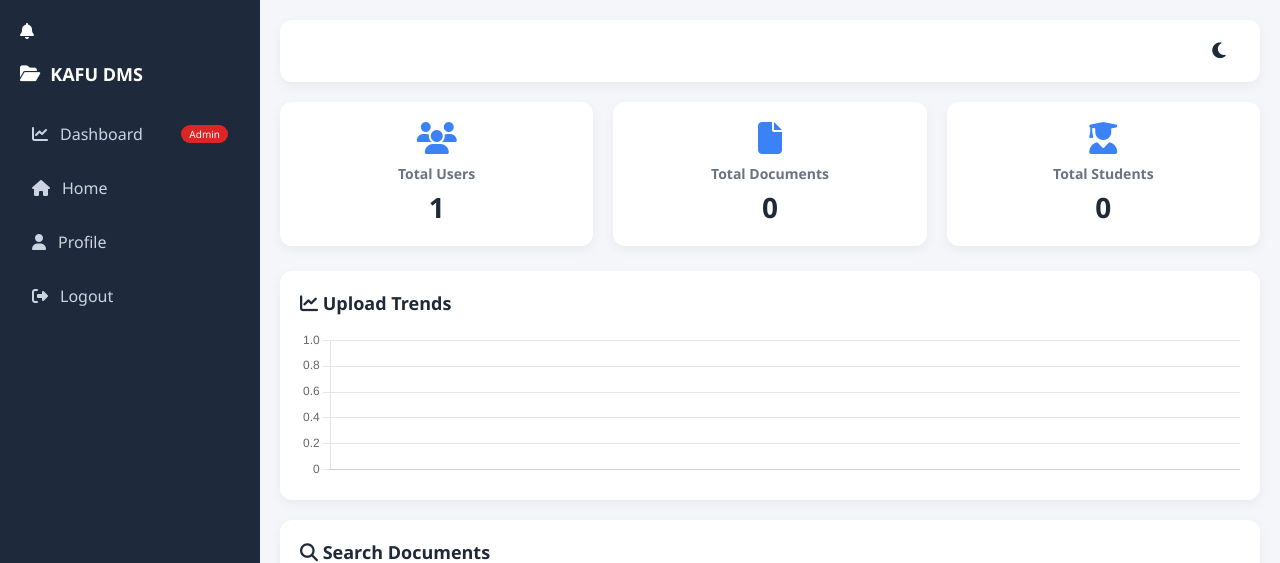
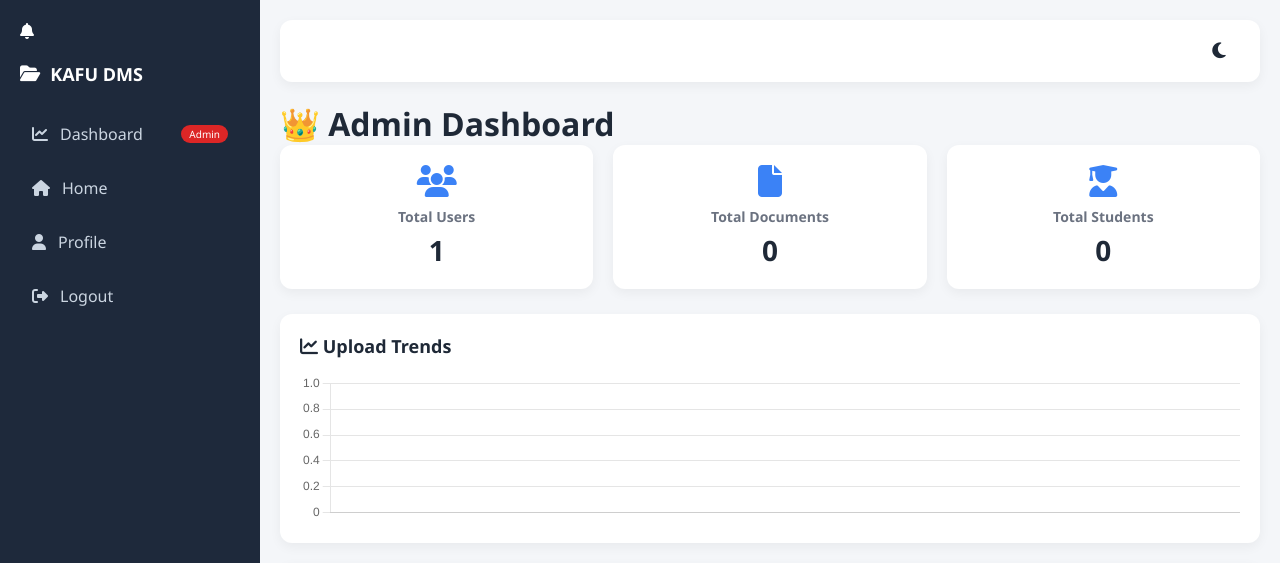
Before and after one commit to zablon105/kafu-dms-project, a Django app: page /admin-dashboard/ in a window 1280 px wide. Shown: the top 563 px of the page. Run offline with Django 5.2, Linux system fonts and the light colour scheme; the visitor is signed in with stand-in values (Sample User, id 1); data comes from the database, SQL or seed files in the repository; data that the repository does not hold is empty.

Commit message:
Change admin dashboard icon to king crown 👑

```diff
--- a/templates/documents/admin_dashboard.html
+++ b/templates/documents/admin_dashboard.html
@@ -2,6 +2,13 @@
 {% load static %}
 
 {% block content %}
+
+<!-- ===== HEADER ===== -->
+<div class="dashboard-header">
+    <div>
+        <h1>👑 Admin Dashboard</h1>
+    </div>
+</div>
 
 <!-- ===== STATS ===== -->
 <div class="stats pro-stats">
```
